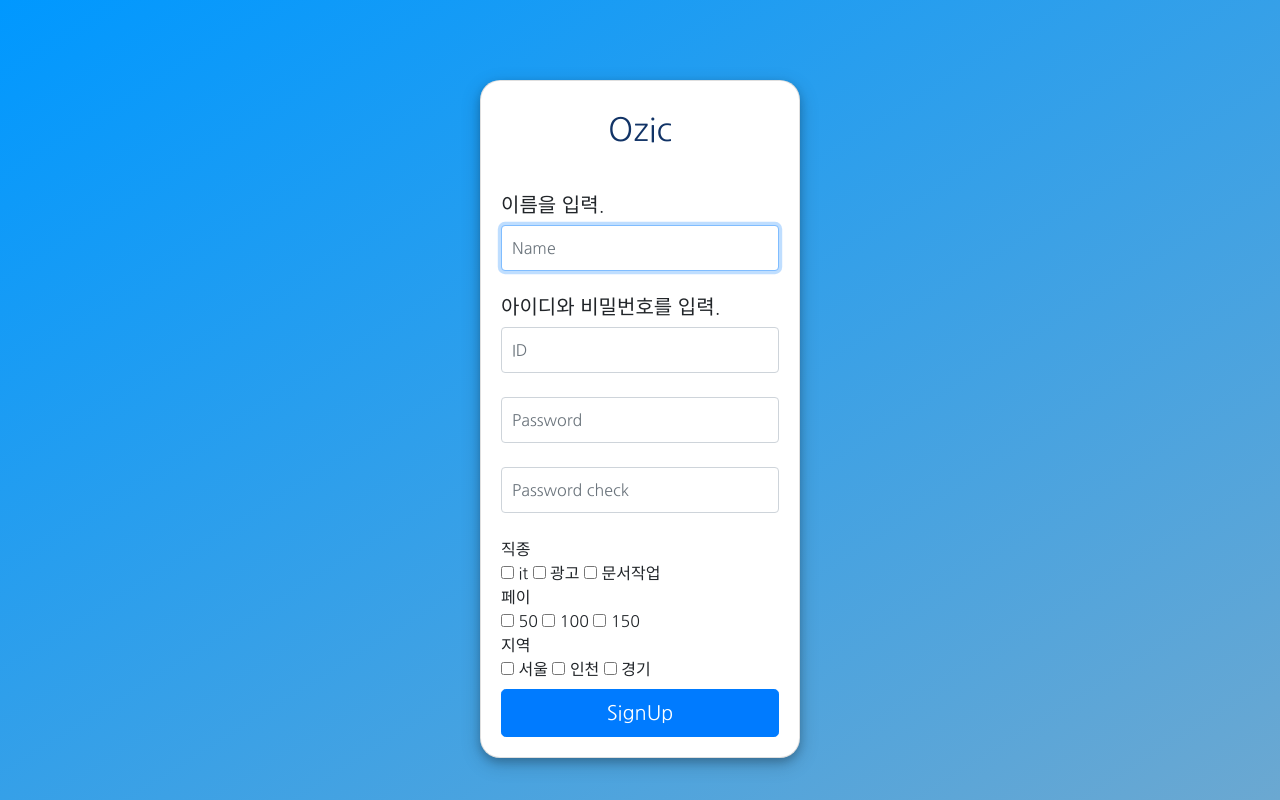
After one commit to jungmannn/Ozic, a Python web app: template service/templates/signup.html in a window 1280 px wide. The commit adds this page. Run offline with Jinja, Linux system fonts and the light colour scheme; the template is opened without the code that fills it, so the values that code supplies are empty; some libraries are stand-ins or nearby versions.

Commit message:
signup session

```diff
--- a/service/templates/mod/modals.html
+++ b/service/templates/mod/modals.html
@@ -59,7 +59,7 @@
           <div class="col-lg-8 mx-auto">
             <h2 class="text-secondary text-uppercase mb-0">양방향 매칭 플랫폼의 작동원리</h2>
             <hr class="star-dark mb-5">
-            <img class="img-fluid mb-5 col-lg-12" src="static/img/portfolio/bidirection.png" alt="">
+            <img class="img-fluid mb-5 col-lg-6" src="static/img/portfolio/bidirection.png" alt="">
             <p class="mb-5">기존 매칭 시스템에서 없던 사후 평가점수, 구인자가 원하는 스펙, 선호사항, 구직자가 소유하고있는 스팩, 선호사항 등을 인풋으로 머신러닝기반 매칭 우선순위 설정이 가능하다.
               구인/구직자가 업무 종료 후 평가점수를 매겨 시스템에 반영된다.</p>
             <a class="btn btn-primary btn-lg rounded-pill portfolio-modal-dismiss" href="#">
@@ -132,7 +132,7 @@
           <div class="col-lg-8 mx-auto">
             <h2 class="text-secondary text-uppercase mb-0">추후 할 내용</h2>
             <hr class="star-dark mb-5">
-            <img class="img-fluid mb-5 col-lg-6" src="static/img/portfolio/ml.png" alt="">
+            <img class="img-fluid mb-5 col-lg-12" src="static/img/portfolio/ml.png" alt="">
             <p class="mb-5">머신러닝 적용, 데이터 셋 획득, 벡터를 수정할 수 있는 내 정보 페이지 제작<hr>
               사용자의 정보를 1차원의 벡터로 Encoding 해준다.
               머신러닝의 입력값으로 주기위하여 5X5의 이차원 행렬로 만들어준다.
--- /dev/null
+++ b/service/templates/signup.html
@@ -0,0 +1,107 @@
+<!DOCTYPE html>
+<html lang="ko">
+  <head>
+    <meta charset="utf-8">
+    <meta http-equiv="X-UA-Compatible" content="IE=edge">
+    <meta name="viewport" content="width=device-width, initial-scale=1">
+    <!-- The above 3 meta tags *must* come first in the head; any other head content must come *after* these tags -->
+    <meta name="description" content="">
+    <meta name="author" content="">
+
+    <!-- Bootstrap CSS -->
+    <link rel="stylesheet" href="https://maxcdn.bootstrapcdn.com/bootstrap/4.0.0/css/bootstrap.min.css" integrity="sha384-Gn5384xqQ1aoWXA+058RXPxPg6fy4IWvTNh0E263XmFcJlSAwiGgFAW/dAiS6JXm" crossorigin="anonymous">
+    <title>OzicLogin</title>
+
+  </head>
+
+  <body cellpadding="0" cellspacing="0" marginleft="0" margintop="0" width="100%" height="100%" align="center">
+
+	<div class="card align-middle" style="width:20rem; border-radius:20px;">
+		<div class="card-title" style="margin-top:30px;">
+			<h2 class="card-title text-center" style="color:#113366;">Ozic</h2>
+		</div>
+		<div class="card-body">
+      <form class="form-signin" method="POST">
+        <h5 class="form-signin-heading">이름을 입력.</h5>
+        <label for="inputEmail" class="sr-only">Your Name</label>
+        <input type="text" id="uname" name = "uname" class="form-control" placeholder="Name" required autofocus><BR>
+        <h5 class="form-signin-heading">아이디와 비밀번호를 입력.</h5>
+        <label for="inputEmail" class="sr-only">Your ID</label>
+        <input type="text" id="uid" name = "uid" class="form-control" placeholder="ID" required><BR>
+        <label for="inputPassword" class="sr-only">Password</label>
+        <input type="password" id="upw" name = "upw1" class="form-control" placeholder="Password" required><br>
+        <label for="inputPassword" class="sr-only">Password</label>
+        <input type="password" id="upw" name = "upw2" class="form-control" placeholder="Password check" required><br>
+        <div class="checkbox">
+          <label>
+            <div>
+              <span>직종</span>
+            </div>
+            <input type="checkbox" name = "it"> it
+            <input type="checkbox" name = "ad"> 광고
+            <input type="checkbox" name = "doc"> 문서작업
+            <div>
+              <span>페이</span>
+            </div>
+            <input type="checkbox" name = "50"> 50
+            <input type="checkbox" name = "100"> 100
+            <input type="checkbox" name = "150"> 150
+            <div>
+              <span>지역</span>
+            </div>
+            <input type="checkbox" name = "s"> 서울
+            <input type="checkbox" name = "i"> 인천
+            <input type="checkbox" name = "g"> 경기
+
+          </label>
+        </div>
+        <button id="btn-Yes" class="btn btn-lg btn-primary btn-block" type="submit">SignUp</button>
+      </form>
+
+		</div>
+	</div>
+
+	<div class="modal">
+	</div>
+    <!-- Optional JavaScript -->
+    <!-- jQuery first, then Popper.js, then Bootstrap JS -->
+    <script src="https://code.jquery.com/jquery-3.2.1.slim.min.js" integrity="sha384-KJ3o2DKtIkvYIK3UENzmM7KCkRr/rE9/Qpg6aAZGJwFDMVNA/GpGFF93hXpG5KkN" crossorigin="anonymous"></script>
+    <script src="https://cdnjs.cloudflare.com/ajax/libs/popper.js/1.12.9/umd/popper.min.js" integrity="sha384-ApNbgh9B+Y1QKtv3Rn7W3mgPxhU9K/ScQsAP7hUibX39j7fakFPskvXusvfa0b4Q" crossorigin="anonymous"></script>
+    <script src="https://maxcdn.bootstrapcdn.com/bootstrap/4.0.0/js/bootstrap.min.js" integrity="sha384-JZR6Spejh4U02d8jOt6vLEHfe/JQGiRRSQQxSfFWpi1MquVdAyjUar5+76PVCmYl" crossorigin="anonymous"></script>
+  </body>
+</html>
+<style>
+    @import url("http://fonts.googleapis.com/earlyaccess/nanumgothic.css");
+
+        html {
+            height: 100%;
+        }
+
+        body {
+            width:100%;
+            height:100%;
+            margin: 0;
+            padding-top: 80px;
+            padding-bottom: 40px;
+            font-family: "Nanum Gothic", arial, helvetica, sans-serif;
+            background-repeat: no-repeat;
+            background:linear-gradient(to bottom right, #0098FF, #6BA8D1);
+        }
+
+        .card {
+            margin: 0 auto; /* Added */
+            float: none; /* Added */
+            margin-bottom: 10px; /* Added */
+            box-shadow: 0 4px 8px 0 rgba(0, 0, 0, 0.2), 0 6px 20px 0 rgba(0, 0, 0, 0.19);
+        }
+
+        .form-signin .form-control {
+            position: relative;
+            height: auto;
+            -webkit-box-sizing: border-box;
+            -moz-box-sizing: border-box;
+                box-sizing: border-box;
+            padding: 10px;
+            font-size: 16px;
+        }
+</style>
```
Also changed, not shown: service/__init__.py (+10 -0 lines), service/model/__init__.py (+24 -0 lines).
